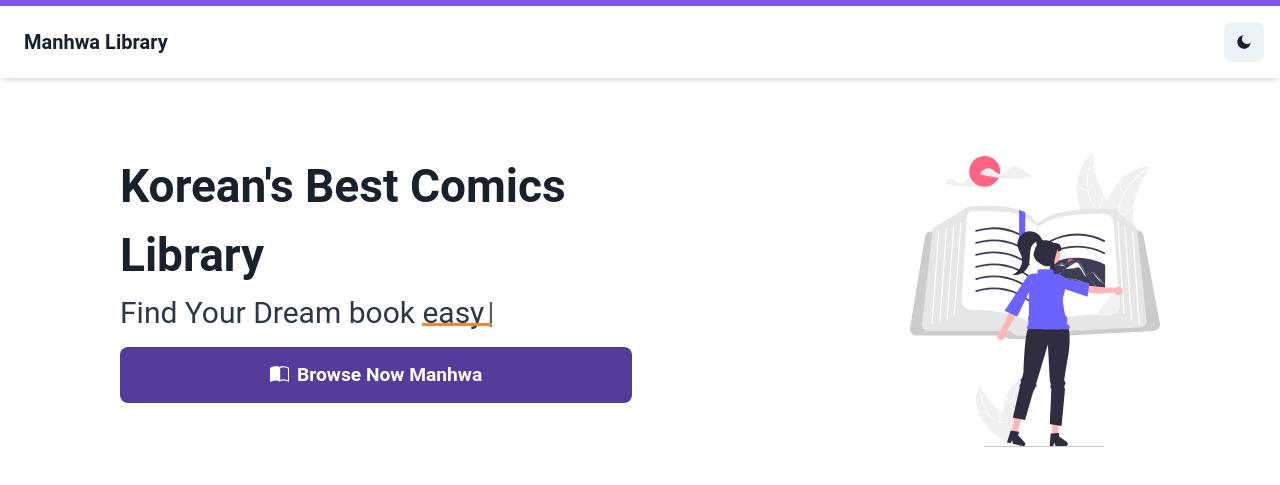
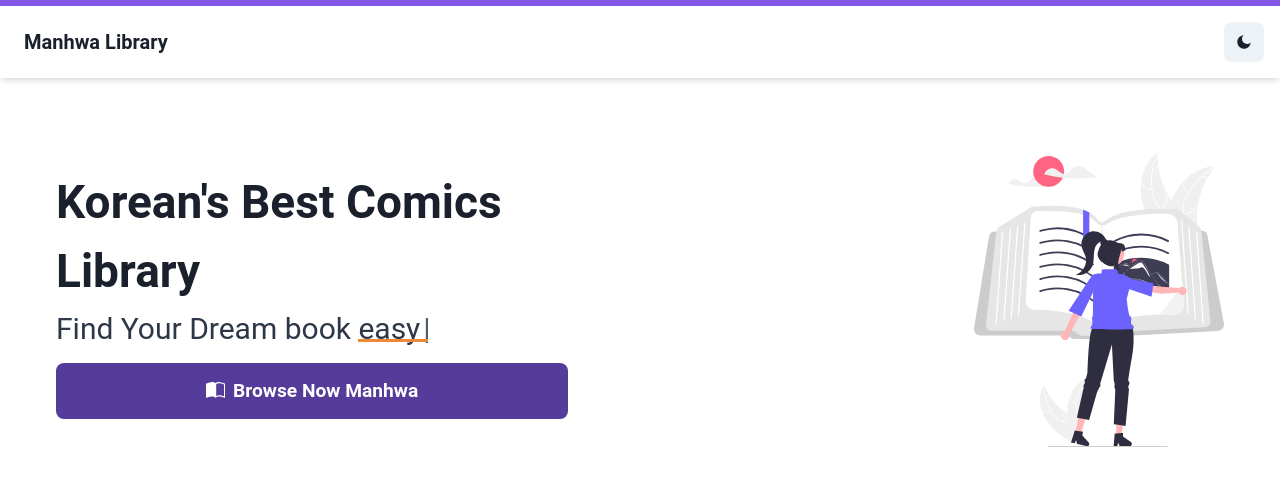
Before and after one commit to fa-animation/manhwa-library, a Next.js app: page / in a window 1280 px wide. Shown: the top 485 px of the page. Built offline with nearby package versions, Linux system fonts and the light colour scheme.

Commit message:
feat: create container

```diff
--- a/src/containers/HeroPage/index.tsx
+++ b/src/containers/HeroPage/index.tsx
@@ -1,28 +1,19 @@
-import {
-  Box,
-  Button,
-  chakra,
-  Container,
-  Flex,
-  Image,
-  Stack,
-  Text,
-  useColorModeValue
-} from '@chakra-ui/react'
+import { Box, Button, chakra, Flex, Image, Stack, Text, useColorModeValue } from '@chakra-ui/react'
 import { BsBookHalf } from 'react-icons/bs'
 import { Typewriter } from 'react-simple-typewriter'
+import Container from '@/layout/container'
 
 const HeroPage = () => {
   return (
     <Box as="section">
-      <Container maxW="6xl" p={{ base: 8, sm: 14 }}>
+      <Container p={{ base: 8, sm: 14 }}>
         <Stack
           direction={{ base: 'column', lg: 'row' }}
-          pt={{ base: 28, md: 24 }}
+          pt={{ base: 27, md: 24 }}
           spacing={6}
           h="full"
         >
-          <Stack flex={1} direction={'column'} mb={3}>
+          <Stack flex={1} direction={'column'} mb={3} mt={4}>
             <Box maxW="32rem">
               <chakra.h1 fontSize={{ base: '4xl', sm: '5xl' }} fontWeight="bold" maxW="700px">
                 Korean&#39;s Best Comics Library
@@ -37,7 +28,7 @@ const HeroPage = () => {
                 <chakra.span
                   position={'relative'}
                   _after={{
-                    content: "''",
+                    content: '\'\'',
                     width: 'full',
                     height: '10%',
                     position: 'absolute',
--- /dev/null
+++ b/src/layout/container/index.tsx
@@ -0,0 +1,14 @@
+import { Container as ContainerChakra } from '@chakra-ui/react'
+import { ContainerProps } from '@chakra-ui/layout'
+
+interface ContainerP extends ContainerProps {
+  children: React.ReactNode
+}
+
+const Container = ({ children, ...rest }: ContainerP) => (
+  <ContainerChakra maxW="1280px" {...rest}>
+    {children}
+  </ContainerChakra>
+)
+
+export default Container
```
